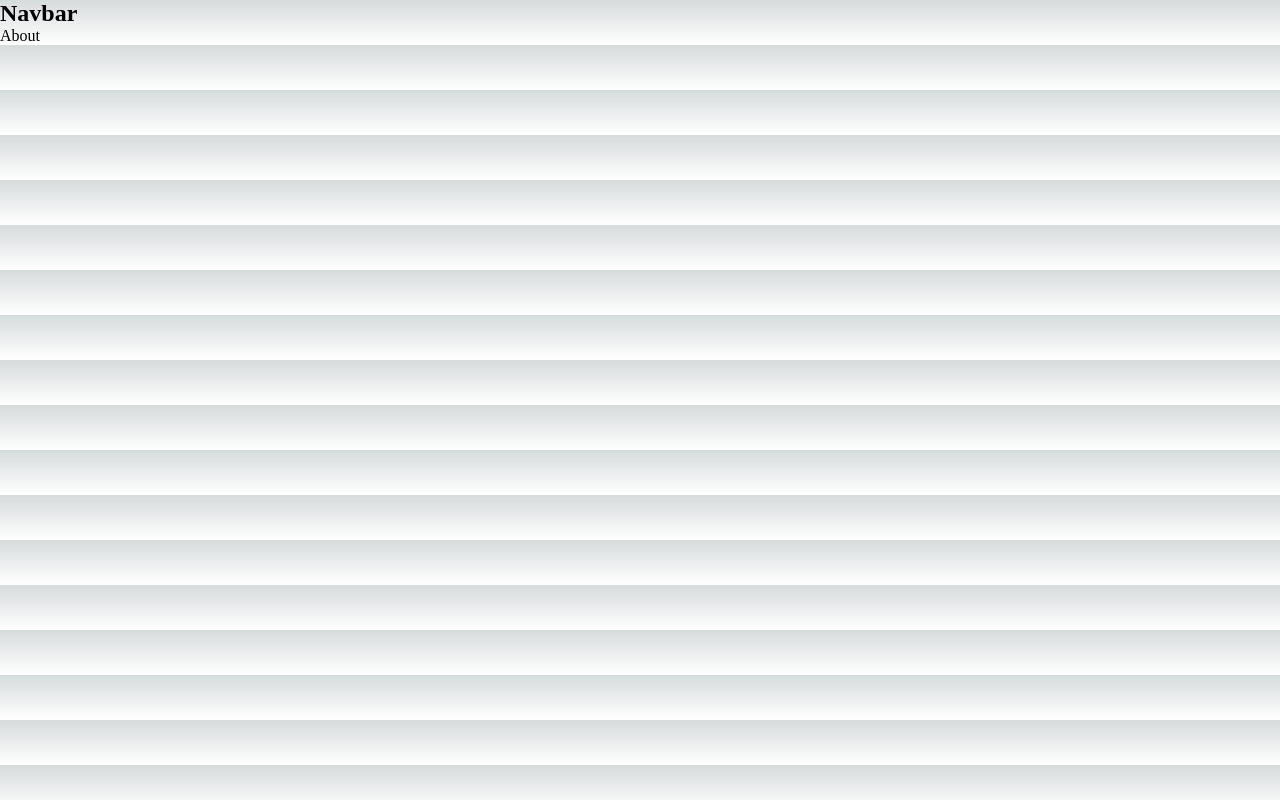
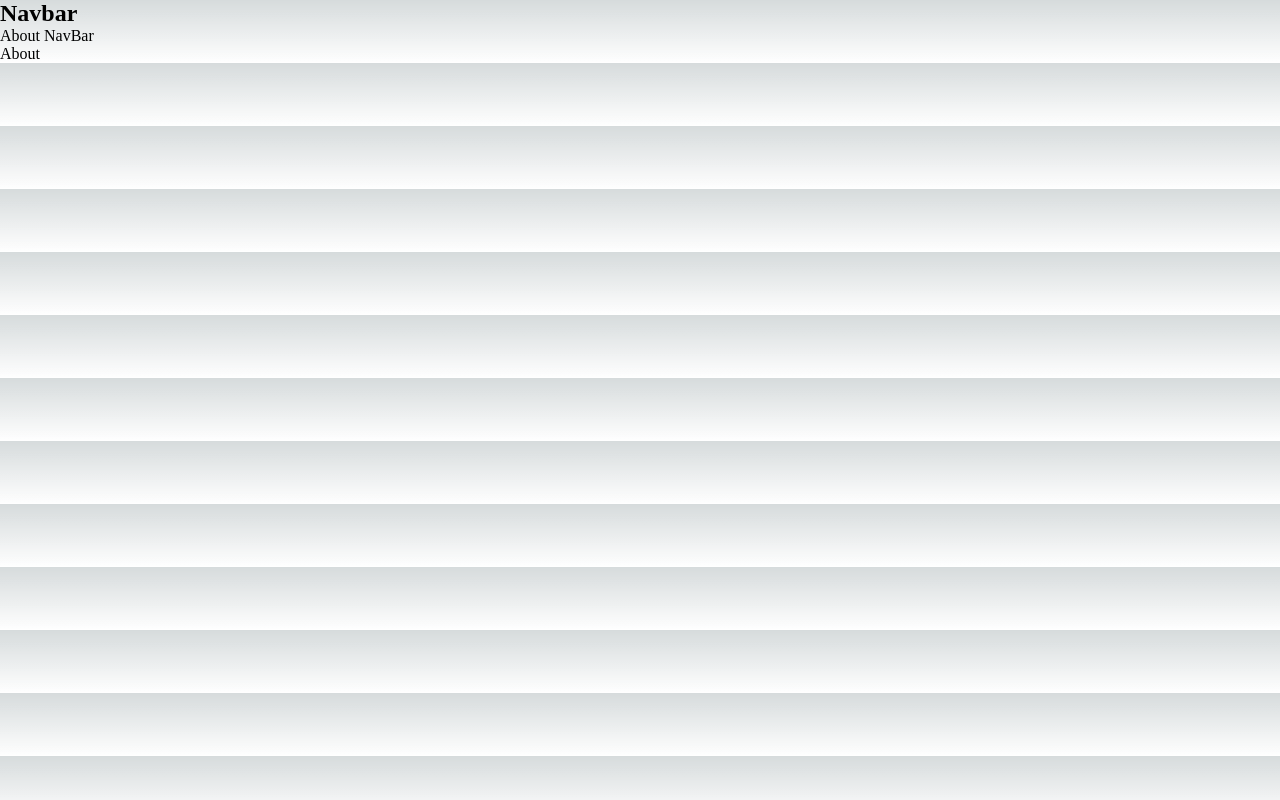
Before and after one commit to hwangblood/next-js-course, a Next.js app in the folder next-app/: page /about in a window 1280 px wide. Built offline with nearby package versions, Linux system fonts and the light colour scheme.

Commit message:
L02: Nested layout component

```diff
--- /dev/null
+++ b/next-app/app/about/layout.tsx
@@ -0,0 +1,12 @@
+export default function AboutLayout({
+  children,
+}: {
+  children: React.ReactNode;
+}) {
+  return (
+    <>
+      <nav>About NavBar</nav>
+      <main>{children}</main>
+    </>
+  );
+}
```
